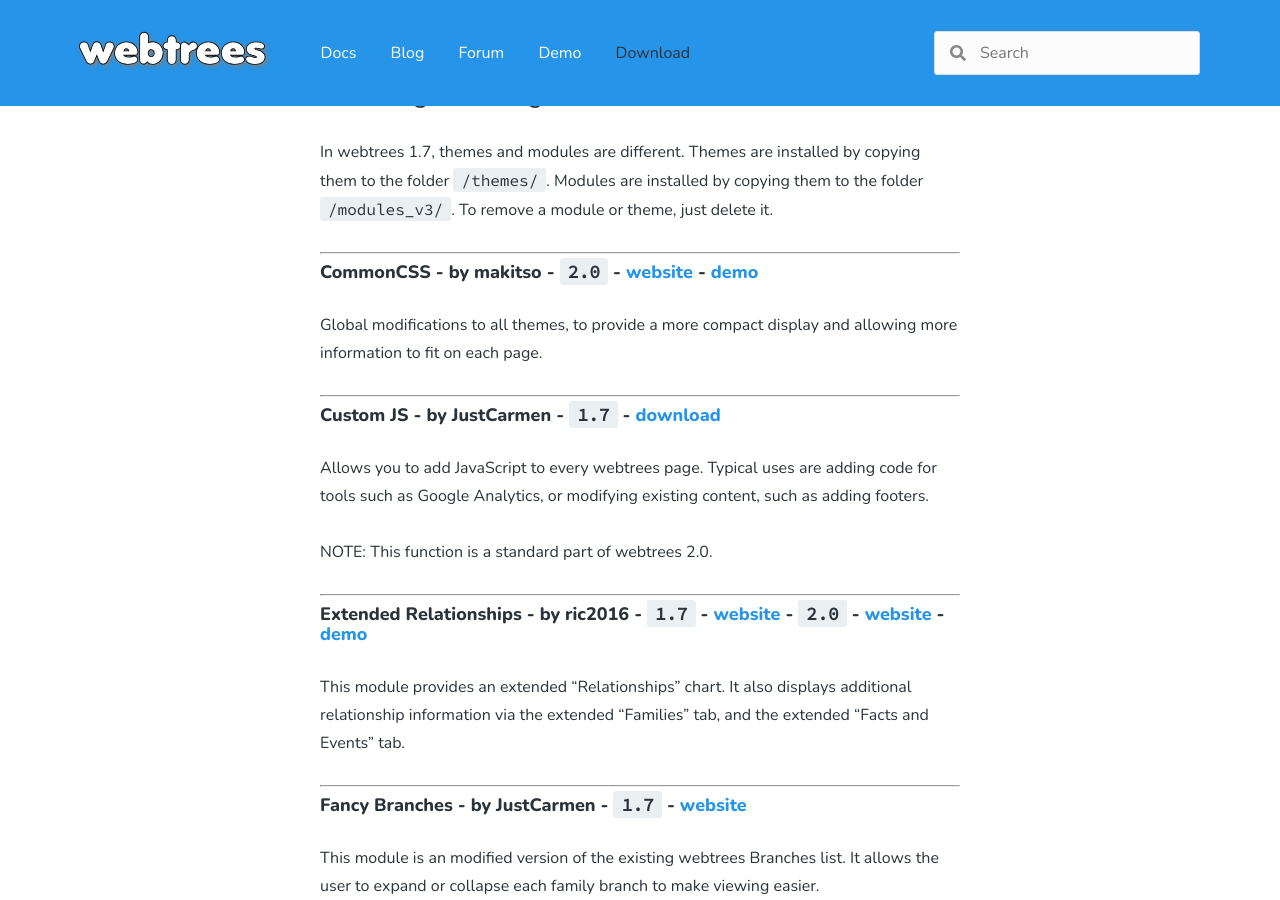
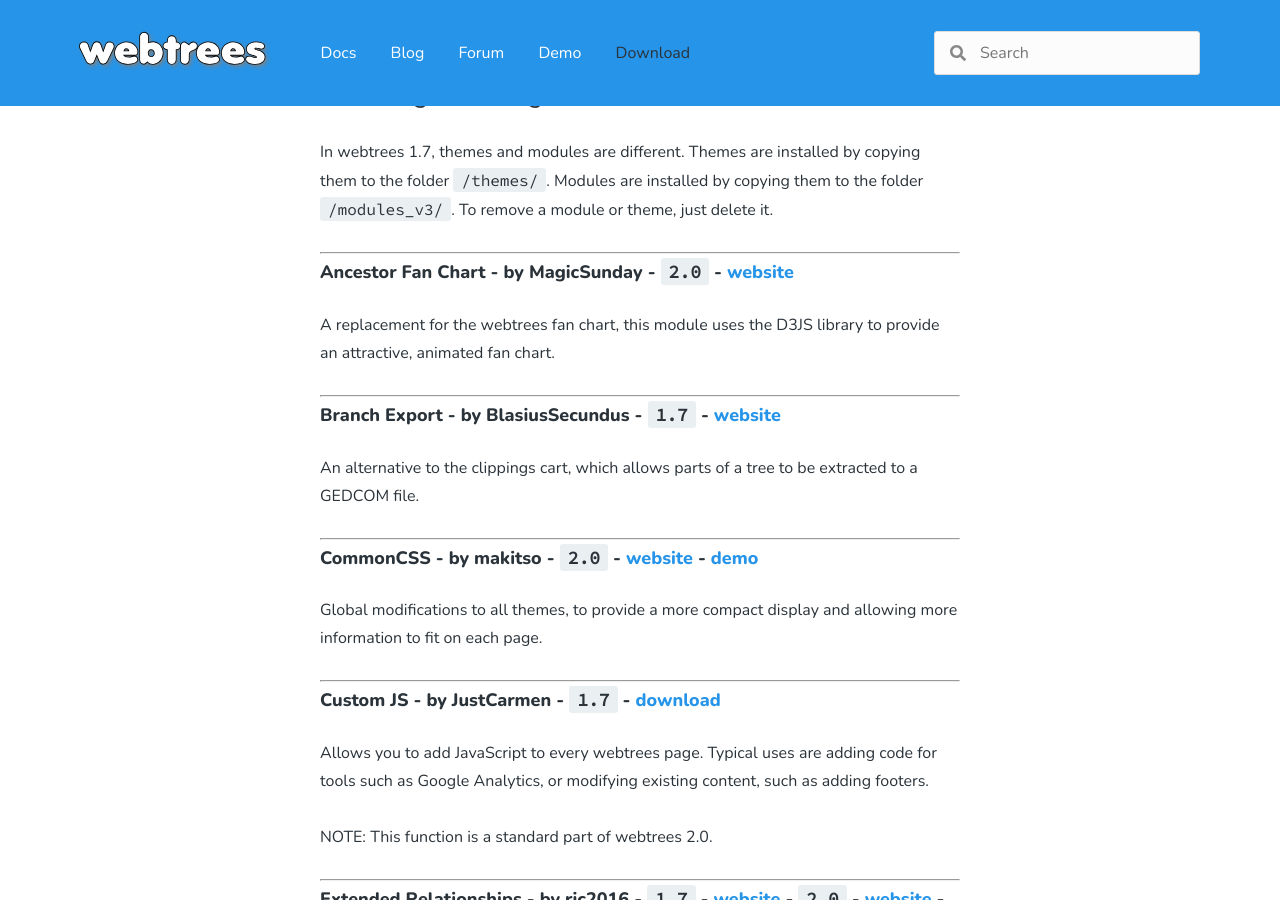
Before and after one commit to webtrees/webtrees.github.io, a Jekyll site: the page built from download/modules.md, in a window 1280 px wide and 900 px high, scrolled down 606 px. Built offline with Jekyll 4.4.1, drawn with Linux system fonts in a browser that asks for light colours; nearby versions of some CDN libraries; some of the changed text lies outside the part shown.

Commit message:
Add more third-party modules

```diff
--- a/download/modules.md
+++ b/download/modules.md
@@ -27,6 +27,20 @@ In webtrees 1.7, themes and modules are different.
 Themes are installed by copying them to the folder `/themes/`.
 Modules are installed by copying them to the folder `/modules_v3/`.
 To remove a module or theme, just delete it.
+
+----------
+
+### Ancestor Fan Chart - by MagicSunday - `2.0` - [website](https://github.com/magicsunday/webtrees-fan-chart)
+
+A replacement for the webtrees fan chart, this module uses the D3JS library to provide
+an attractive, animated fan chart.
+
+----------
+
+### Branch Export - by BlasiusSecundus - `1.7` - [website](https://github.com/BlasiusSecundus/branch_export)
+
+An alternative to the clippings cart, which allows parts of a tree to be extracted to
+a GEDCOM file.
 
 ----------
 
@@ -176,3 +190,9 @@ obtained from the respective shared place.
 An interactive tree, showing ancestors and descendants.
 
 ----------
+
+### Various - by André Dumas - `1.7` - [website](http://www.adumas.eu/wt/box)
+
+André has written several modules, but the download links on his site are not currently working.
+
+----------
```
